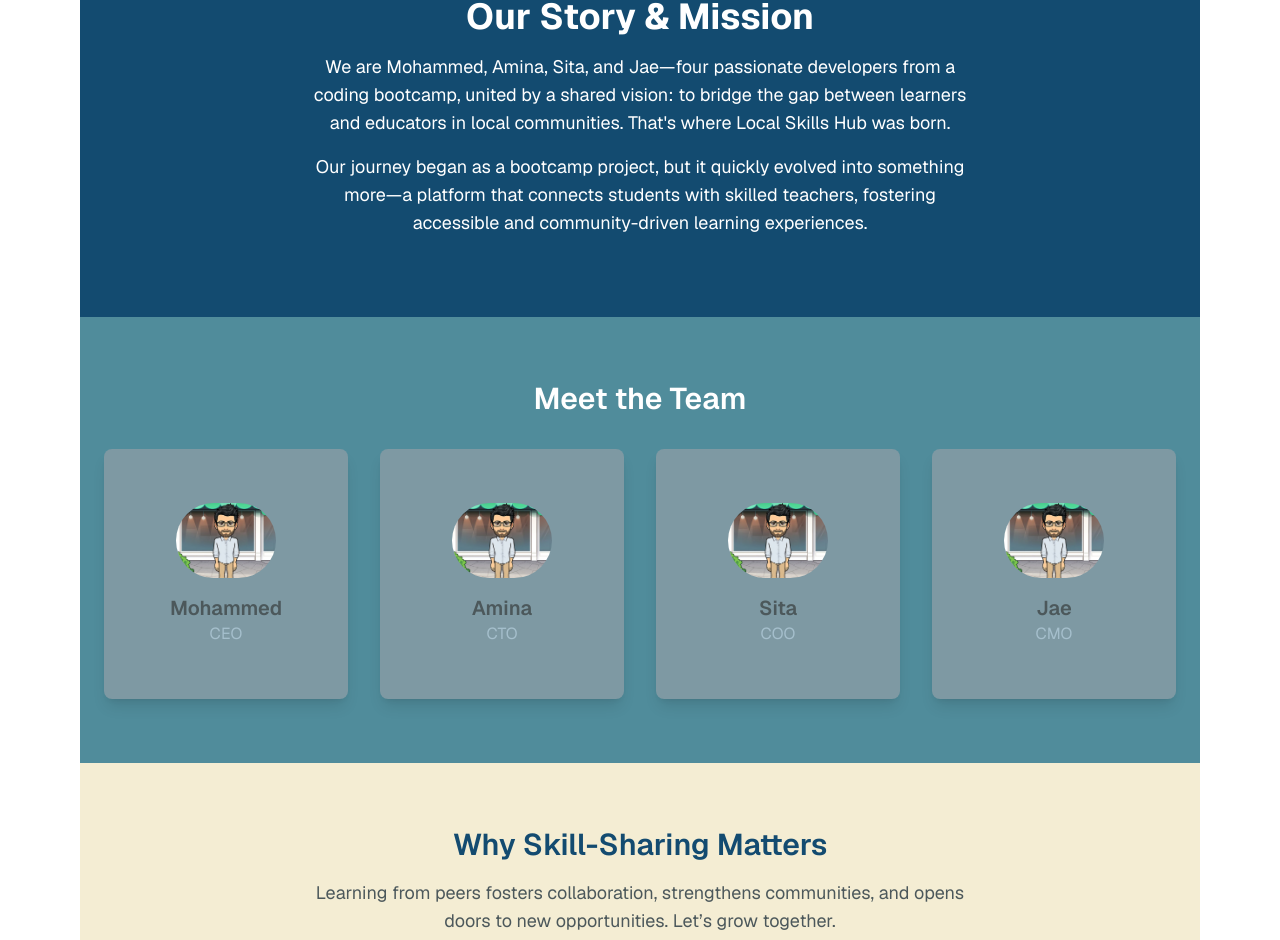
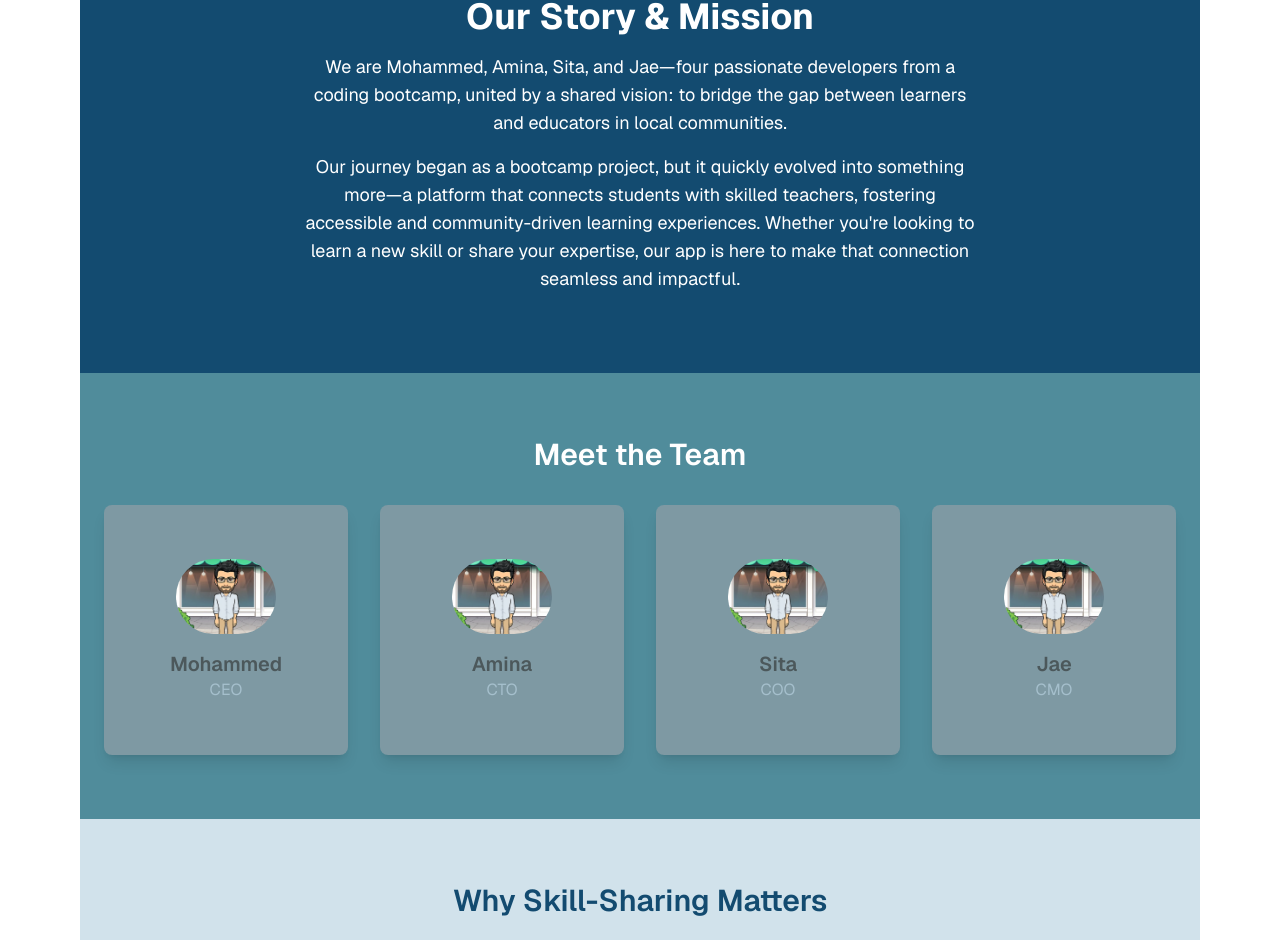
Before and after one commit to MohammedG91/week-12-assignment, a Next.js app: page /about in a window 1280 px wide. Shown: the part 163-1103 px from the top of the page. Built offline with nearby package versions, Linux system fonts and the light colour scheme; no server answers.

Commit message:
changed colour from the  yellow to new chosen colour

```diff
--- a/src/app/about/page.js
+++ b/src/app/about/page.js
@@ -2,20 +2,21 @@ import Image from "next/image";
 
 export default function About() {
   return (
-    <div className="w-full bg-[#F4EDD3] text-gray-900">
+    <div className="w-full bg-[#D1E2EB] text-gray-900">
       <section className="w-full relative bg-[#134b70] text-white py-20 px-6 text-center">
         <h1 className="text-4xl font-bold mb-4">Our Story & Mission</h1>
         <p className="max-w-2xl mx-auto text-lg">
           We are Mohammed, Amina, Sita, and Jae—four passionate developers from
           a coding bootcamp, united by a shared vision: to bridge the gap
-          between learners and educators in local communities. That's where
-          Local Skills Hub was born.
+          between learners and educators in local communities.
         </p>
         <p className="max-w-2xl mx-auto text-lg mt-4">
           Our journey began as a bootcamp project, but it quickly evolved into
           something more—a platform that connects students with skilled
           teachers, fostering accessible and community-driven learning
-          experiences.
+          experiences. Whether you're looking to learn a new skill or share your
+          expertise, our app is here to make that connection seamless and
+          impactful.
         </p>
       </section>
 
@@ -50,7 +51,7 @@ export default function About() {
         </div>
       </section>
 
-      <section className="w-full bg-[#F4EDD3] py-16 px-6 text-center">
+      <section className="w-full bg-[#D1E2EB] py-16 px-6 text-center">
         <h2 className="text-3xl font-semibold text-[#134b70] mb-4">
           Why Skill-Sharing Matters
         </h2>
@@ -83,13 +84,13 @@ const teamMembers = [
     name: "Sita",
     role: "COO",
     image: "/team/sita.jpg",
-    bio: "Enjoys problem-solving & programming logic.",
+    bio: "Enjoys problem-solving & Python automation.",
   },
   {
     id: 4,
     name: "Jae",
     role: "CMO",
     image: "/team/jae.jpg",
-    bio: "Marketing expert & tech enthusiast who excels with reacts.",
+    bio: "Marketing expert & tech enthusiast.",
   },
 ];
```
